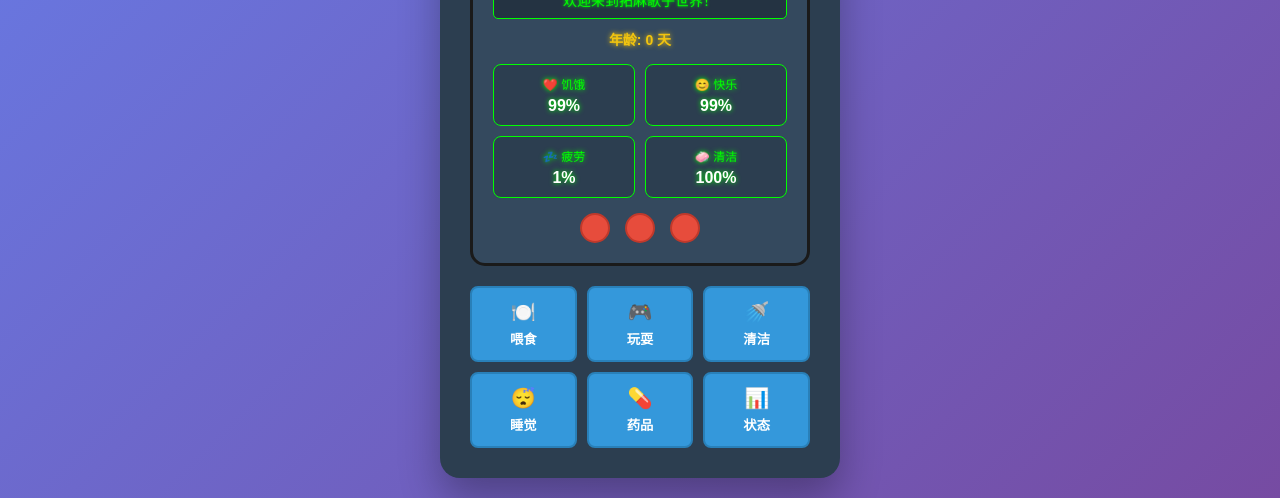
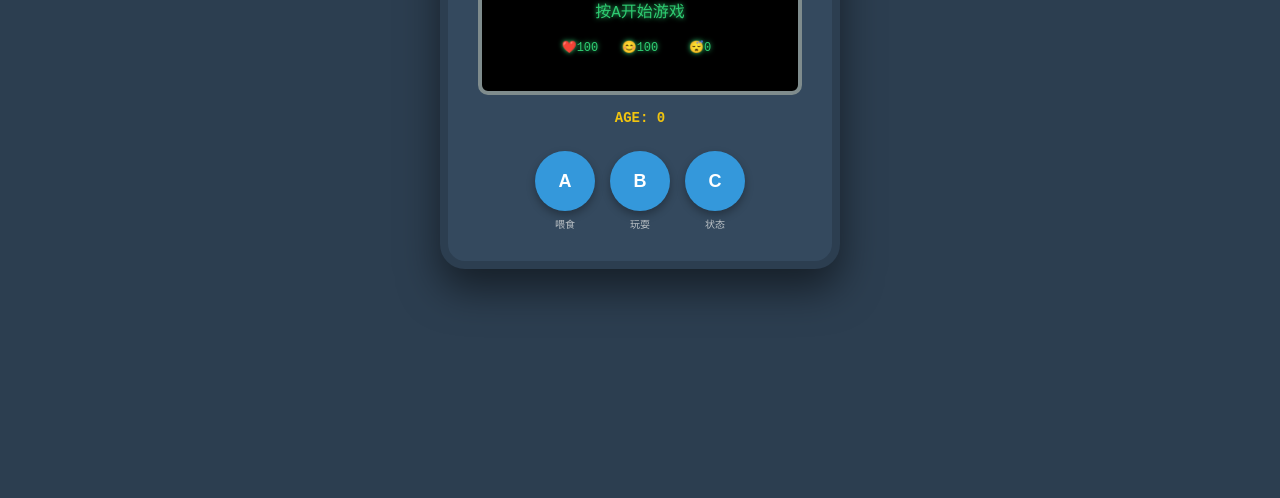
Before and after one commit to bitchen6/bitchen6.github.io, a plain HTML site: page tamagotchi-uni.html in a window 1280 px wide. Shown: the part 362-860 px from the top of the page. After the commit the page ends 800 px from the top, so only its background shows below. Drawn offline with Linux system fonts and the light colour scheme.

Commit message:
Enhance Tamagotchi Uni with more authentic features and better pixel graphics

```diff
--- a/tamagotchi-uni.html
+++ b/tamagotchi-uni.html
@@ -12,302 +12,221 @@
         }
 
         body {
-            font-family: 'Arial', sans-serif;
-            background: linear-gradient(135deg, #667eea, #764ba2);
+            font-family: 'Courier New', monospace;
+            background: #2c3e50;
             min-height: 100vh;
             display: flex;
             justify-content: center;
             align-items: center;
             padding: 20px;
+            color: #ecf0f1;
         }
 
-        .tamagotchi-container {
-            background: #2c3e50;
-            border-radius: 20px;
+        .tamagotchi-device {
+            background: #34495e;
+            border-radius: 25px;
             padding: 30px;
-            box-shadow: 0 20px 40px rgba(0,0,0,0.3);
+            box-shadow: 0 20px 40px rgba(0,0,0,0.5);
             text-align: center;
             max-width: 400px;
             width: 90%;
             position: relative;
-            overflow: hidden;
+            border: 8px solid #2c3e50;
         }
 
-        /* 复刻经典拓麻歌子设备外观 */
-        .tamagotchi-device {
-            background: #34495e;
-            border-radius: 15px;
-            padding: 20px;
-            margin-bottom: 20px;
-            position: relative;
-            border: 3px solid #1a1a1a;
+        .device-header {
+            background: #2c3e50;
+            padding: 10px;
+            border-radius: 15px 15px 0 0;
+            margin: -30px -30px 20px -30px;
+            font-weight: bold;
+            font-size: 18px;
         }
 
-        /* 经典圆形屏幕 */
         .screen-container {
             background: #000;
-            border-radius: 50%;
-            width: 200px;
-            height: 200px;
-            margin: 0 auto 15px;
+            border: 4px solid #7f8c8d;
+            border-radius: 10px;
+            padding: 20px;
+            margin: 10px 0;
+            height: 220px;
+            display: flex;
+            flex-direction: column;
+            justify-content: center;
+            align-items: center;
             position: relative;
             overflow: hidden;
-            border: 2px solid #fff;
             box-shadow: inset 0 0 20px rgba(0,0,0,0.8);
         }
 
-        /* 像素风格宠物显示 */
-        .pet-display {
-            position: absolute;
-            top: 50%;
-            left: 50%;
-            transform: translate(-50%, -50%);
-            font-size: 80px;
-            color: #0f0;
-            text-shadow: 0 0 10px #0f0, 0 0 20px #0f0;
-            filter: drop-shadow(0 0 5px #0f0);
+        .screen-content {
+            color: #2ecc71;
+            text-shadow: 0 0 5px #2ecc71;
+            font-size: 16px;
+            line-height: 1.4;
+            text-align: center;
+            min-height: 180px;
+            display: flex;
+            flex-direction: column;
+            justify-content: center;
+            align-items: center;
         }
 
-        /* 像素化效果 */
+        .pet-display {
+            font-size: 60px;
+            margin-bottom: 10px;
+            filter: drop-shadow(0 0 5px #2ecc71);
+        }
+
+        .stats-bar {
+            display: flex;
+            justify-content: space-between;
+            width: 100%;
+            margin-top: 10px;
+            font-size: 12px;
+        }
+
+        .stat-item {
+            background: rgba(0,0,0,0.5);
+            padding: 5px;
+            border-radius: 5px;
+            min-width: 60px;
+        }
+
+        .buttons-row {
+            display: flex;
+            justify-content: center;
+            gap: 15px;
+            margin-top: 25px;
+        }
+
+        .button {
+            background: #3498db;
+            color: white;
+            border: none;
+            width: 60px;
+            height: 60px;
+            border-radius: 50%;
+            cursor: pointer;
+            font-weight: bold;
+            font-size: 18px;
+            transition: all 0.2s ease;
+            box-shadow: 0 4px 8px rgba(0,0,0,0.3);
+            position: relative;
+        }
+
+        .button:hover {
+            background: #2980b9;
+            transform: translateY(-3px);
+            box-shadow: 0 6px 12px rgba(0,0,0,0.4);
+        }
+
+        .button:active {
+            transform: translateY(1px);
+            box-shadow: 0 2px 4px rgba(0,0,0,0.3);
+        }
+
+        .button-label {
+            font-size: 10px;
+            margin-top: 5px;
+            color: #bdc3c7;
+        }
+
+        .age-display {
+            color: #f1c40f;
+            font-size: 14px;
+            margin-top: 15px;
+            font-weight: bold;
+        }
+
+        /* 像素风格 */
         .pixel-art {
             image-rendering: pixelated;
             image-rendering: -moz-crisp-edges;
             image-rendering: crisp-edges;
         }
 
-        .stats-container {
-            display: grid;
-            grid-template-columns: repeat(2, 1fr);
-            gap: 10px;
-            margin: 15px 0;
-        }
-
-        .stat-item {
-            background: #2c3e50;
-            color: #0f0;
-            padding: 10px;
-            border-radius: 8px;
-            font-size: 12px;
-            border: 1px solid #0f0;
-            text-shadow: 0 0 5px #0f0;
-        }
-
-        .stat-value {
-            font-size: 16px;
-            font-weight: bold;
-            margin-top: 5px;
-            color: #fff;
-        }
-
-        .buttons-container {
-            display: grid;
-            grid-template-columns: repeat(3, 1fr);
-            gap: 10px;
-            margin-top: 20px;
-        }
-
-        .button {
-            background: #3498db;
-            color: white;
-            border: none;
-            padding: 12px;
-            border-radius: 8px;
-            cursor: pointer;
-            font-weight: bold;
-            transition: all 0.2s ease;
-            display: flex;
-            flex-direction: column;
-            align-items: center;
-            justify-content: center;
-            border: 2px solid #2980b9;
-        }
-
-        .button:hover {
-            background: #2980b9;
-            transform: translateY(-2px);
-            box-shadow: 0 4px 8px rgba(0,0,0,0.3);
-        }
-
-        .button:active {
-            transform: translateY(0);
-        }
-
-        .button-icon {
-            font-size: 20px;
-            margin-bottom: 5px;
-        }
-
-        .age-display {
-            color: #f1c40f;
-            font-size: 14px;
-            margin-top: 10px;
-            font-weight: bold;
-            text-shadow: 0 0 5px #f1c40f;
-        }
-
-        .message-display {
-            background: rgba(0,0,0,0.3);
-            color: #0f0;
-            padding: 8px;
-            border-radius: 5px;
-            font-size: 14px;
-            margin-top: 10px;
-            min-height: 20px;
-            border: 1px solid #0f0;
-            text-shadow: 0 0 3px #0f0;
-        }
-
         /* 动画效果 */
-        @keyframes bounce {
-            0%, 100% { transform: translate(-50%, -50%) translateY(0); }
-            50% { transform: translate(-50%, -50%) translateY(-10px); }
-        }
-
-        @keyframes spin {
-            0% { transform: translate(-50%, -50%) rotate(0deg); }
-            100% { transform: translate(-50%, -50%) rotate(360deg); }
+        @keyframes blink {
+            0%, 45%, 55%, 100% { opacity: 1; }
+            47.5%, 52.5% { opacity: 0.3; }
         }
 
         @keyframes pulse {
-            0%, 100% { opacity: 1; text-shadow: 0 0 10px #0f0; }
-            50% { opacity: 0.7; text-shadow: 0 0 5px #0f0; }
+            0%, 100% { text-shadow: 0 0 5px #2ecc71; }
+            50% { text-shadow: 0 0 15px #2ecc71, 0 0 20px #2ecc71; }
         }
 
-        .happy {
-            animation: bounce 0.5s ease;
+        .blinking {
+            animation: blink 3s infinite;
         }
 
-        .excited {
-            animation: spin 1s ease-in-out;
-        }
-
-        .sleeping {
+        .pulsing {
             animation: pulse 2s infinite;
-        }
-
-        /* 拓麻歌子经典像素字符 */
-        .tamagotchi-pixel {
-            font-family: 'Courier New', monospace;
-            font-size: 120px;
-            line-height: 1;
-            letter-spacing: -5px;
-            color: #0f0;
-            text-shadow: 0 0 10px #0f0;
         }
 
         /* 响应式设计 */
         @media (max-width: 480px) {
-            .tamagotchi-container {
+            .tamagotchi-device {
                 padding: 20px;
             }
 
             .screen-container {
-                width: 180px;
-                height: 180px;
+                height: 200px;
+                padding: 15px;
             }
 
-            .tamagotchi-pixel {
-                font-size: 100px;
-                letter-spacing: -4px;
+            .pet-display {
+                font-size: 50px;
             }
 
             .button {
-                padding: 10px;
-                font-size: 12px;
+                width: 50px;
+                height: 50px;
+                font-size: 16px;
             }
         }
 
-        /* 设备按钮样式 */
-        .device-buttons {
-            display: flex;
-            justify-content: center;
-            gap: 15px;
-            margin-top: 10px;
-        }
-
-        .device-button {
-            width: 30px;
-            height: 30px;
-            background: #e74c3c;
-            border-radius: 50%;
-            border: 2px solid #c0392b;
-            cursor: pointer;
-            transition: all 0.2s ease;
-        }
-
-        .device-button:hover {
-            background: #c0392b;
-            transform: scale(1.1);
+        /* 经典拓麻歌子像素字符 */
+        .classic-pet {
+            font-family: 'Courier New', monospace;
+            font-size: 40px;
+            line-height: 1;
+            letter-spacing: -2px;
         }
     </style>
 </head>
 <body>
-    <div class="tamagotchi-container">
-        <h2 style="color: #0f0; margin-bottom: 20px; text-shadow: 0 0 10px #0f0;">🥚 拓麻歌子 Uni</h2>
+    <div class="tamagotchi-device">
+        <div class="device-header">TAMAGOTCHI UNI</div>
 
-        <div class="tamagotchi-device">
         <div class="screen-container">
-                <div class="pet-display" id="petDisplay">
-                    <div class="tamagotchi-pixel" id="pixelPet">●</div>
+            <div class="screen-content" id="screenContent">
+                <div class="pet-display" id="petDisplay">🥚</div>
+                <div id="messageDisplay">按A开始游戏</div>
+                <div class="stats-bar">
+                    <div class="stat-item">❤️<span id="hungerValue">100</span></div>
+                    <div class="stat-item">😊<span id="happinessValue">100</span></div>
+                    <div class="stat-item">😴<span id="tirednessValue">0</span></div>
+                </div>
             </div>
         </div>
 
-            <div class="message-display" id="messageDisplay">欢迎来到拓麻歌子世界！</div>
+        <div class="age-display" id="ageDisplay">AGE: 0</div>
 
-            <div class="age-display" id="ageDisplay">年龄: 0 天</div>
-
-            <div class="stats-container">
-                <div class="stat-item">
-                    ❤️ 饥饿
-                    <div class="stat-value" id="hungerValue">100%</div>
+        <div class="buttons-row">
+            <div>
+                <button class="button" onclick="buttonA()">A</button>
+                <div class="button-label">喂食</div>
             </div>
-                <div class="stat-item">
-                    😊 快乐
-                    <div class="stat-value" id="happinessValue">100%</div>
+            <div>
+                <button class="button" onclick="buttonB()">B</button>
+                <div class="button-label">玩耍</div>
             </div>
-                <div class="stat-item">
-                    💤 疲劳
-                    <div class="stat-value" id="tirednessValue">0%</div>
+            <div>
+                <button class="button" onclick="buttonC()">C</button>
+                <div class="button-label">状态</div>
             </div>
-                <div class="stat-item">
-                    🧼 清洁
-                    <div class="stat-value" id="cleanlinessValue">100%</div>
-                </div>
-            </div>
-
-            <!-- 模拟设备按钮 -->
-            <div class="device-buttons">
-                <div class="device-button" onclick="checkStatus()" title="A按钮"></div>
-                <div class="device-button" onclick="feedPet()" title="B按钮"></div>
-                <div class="device-button" onclick="playWithPet()" title="C按钮"></div>
-            </div>
-        </div>
-
-        <div class="buttons-container">
-            <button class="button" onclick="feedPet()">
-                <div class="button-icon">🍽️</div>
-                喂食
-            </button>
-            <button class="button" onclick="playWithPet()">
-                <div class="button-icon">🎮</div>
-                玩耍
-            </button>
-            <button class="button" onclick="cleanPet()">
-                <div class="button-icon">🚿</div>
-                清洁
-            </button>
-            <button class="button" onclick="putToSleep()">
-                <div class="button-icon">😴</div>
-                睡觉
-            </button>
-            <button class="button" onclick="giveMedicine()">
-                <div class="button-icon">💊</div>
-                药品
-            </button>
-            <button class="button" onclick="checkStatus()">
-                <div class="button-icon">📊</div>
-                状态
-            </button>
         </div>
     </div>
 
@@ -317,232 +236,230 @@
             hunger: 100,
             happiness: 100,
             tiredness: 0,
-            cleanliness: 100,
             age: 0,
             isSleeping: false,
             isSick: false,
-            lastFed: Date.now(),
-            lastPlayed: Date.now(),
-            lastCleaned: Date.now()
+            gameStarted: false,
+            lastAction: Date.now()
         };
 
-        const pixelPet = document.getElementById('pixelPet');
+        const petDisplay = document.getElementById('petDisplay');
         const messageDisplay = document.getElementById('messageDisplay');
-        const ageDisplay = document.getElementById('ageDisplay');
+        const screenContent = document.getElementById('screenContent');
 
-        // 拓麻歌子经典像素字符映射（使用Unicode块字符）
-        const tamagotchiChars = {
-            egg: '●',           // 实心圆 - 蛋
-            baby: '☻',          // 微笑脸 - 婴儿
-            child: '☺',         // 笑脸 - 幼年
-            teen: '😐',         // 无表情 - 青少年
-            adult: '😊',        // 开心脸 - 成年
-            sick: '🤒',         // 生病
-            sleeping: '😴',     // 睡觉
-            happy: '😄',        // 非常开心
-            sad: '😢',          // 伤心
-            dead: '💀'          // 死亡
+        // 经典拓麻歌子像素字符映射
+        const classicPets = {
+            egg: '🥚',
+            baby: '🐣',
+            child: '🐥',
+            teen: '🐔',
+            adult: '🐓',
+            sick: '🤒',
+            sleeping: '😴',
+            happy: '😊',
+            sad: '😢'
         };
 
-        // 更新显示
-        function updateDisplay() {
-            // 更新数值显示
-            document.getElementById('hungerValue').textContent = Math.round(pet.hunger) + '%';
-            document.getElementById('happinessValue').textContent = Math.round(pet.happiness) + '%';
-            document.getElementById('tirednessValue').textContent = Math.round(pet.tiredness) + '%';
-            document.getElementById('cleanlinessValue').textContent = Math.round(pet.cleanliness) + '%';
-            document.getElementById('ageDisplay').textContent = `年龄: ${pet.age} 天`;
+        // 初始化显示
+        function initDisplay() {
+            updateStats();
+            if (!pet.gameStarted) {
+                messageDisplay.textContent = '按A开始游戏';
+                petDisplay.textContent = '🥚';
+            }
+        }
 
-            // 更新宠物表情
-            let char = tamagotchiChars.adult;
-            if (pet.age === 0) char = tamagotchiChars.egg;
-            else if (pet.age <= 2) char = tamagotchiChars.baby;
-            else if (pet.age <= 5) char = tamagotchiChars.child;
-            else if (pet.age <= 10) char = tamagotchiChars.teen;
+        // 更新统计显示
+        function updateStats() {
+            document.getElementById('hungerValue').textContent = Math.round(pet.hunger);
+            document.getElementById('happinessValue').textContent = Math.round(pet.happiness);
+            document.getElementById('tirednessValue').textContent = Math.round(pet.tiredness);
+            document.getElementById('ageDisplay').textContent = `AGE: ${pet.age}`;
+        }
 
-            if (pet.isSick) char = tamagotchiChars.sick;
-            else if (pet.isSleeping) char = tamagotchiChars.sleeping;
-            else if (pet.happiness > 80) char = tamagotchiChars.happy;
-            else if (pet.happiness < 30) char = tamagotchiChars.sad;
+        // 更新宠物显示
+        function updatePetDisplay() {
+            let emoji = classicPets.adult;
 
-            pixelPet.textContent = char;
-            pixelPet.className = 'tamagotchi-pixel';
+            if (!pet.gameStarted) {
+                emoji = classicPets.egg;
+            } else if (pet.age === 0) {
+                emoji = classicPets.baby;
+            } else if (pet.age <= 2) {
+                emoji = classicPets.child;
+            } else if (pet.age <= 5) {
+                emoji = classicPets.teen;
+            }
 
-            // 添加动画效果
-            if (pet.happiness > 80 && !pet.isSleeping && !pet.isSick) {
-                pixelPet.classList.add('happy');
+            if (pet.isSick) {
+                emoji = classicPets.sick;
             } else if (pet.isSleeping) {
-                pixelPet.classList.add('sleeping');
+                emoji = classicPets.sleeping;
+            } else if (pet.happiness > 80) {
+                emoji = classicPets.happy;
+            } else if (pet.happiness < 30) {
+                emoji = classicPets.sad;
             }
+
+            petDisplay.textContent = emoji;
+            petDisplay.className = 'pet-display blinking';
         }
 
         // 显示消息
         function showMessage(message) {
             messageDisplay.textContent = message;
+            messageDisplay.className = 'pulsing';
             setTimeout(() => {
-                if (messageDisplay.textContent === message) {
-                    messageDisplay.textContent = '';
-                }
-            }, 3000);
+                messageDisplay.className = '';
+            }, 2000);
         }
 
-        // 喂食
-        function feedPet() {
+        // 按钮A - 喂食/开始游戏
+        function buttonA() {
+            if (!pet.gameStarted) {
+                startGame();
+                return;
+            }
+
             if (pet.isSleeping) {
-                showMessage('😴 它在睡觉呢！');
+                showMessage('Zzz...');
                 return;
             }
 
             if (pet.hunger >= 100) {
-                showMessage('🍗 已经吃饱啦！');
+                showMessage('FULL!');
                 return;
             }
 
             pet.hunger = Math.min(100, pet.hunger + 25);
             pet.happiness = Math.min(100, pet.happiness + 10);
-            pet.cleanliness = Math.max(0, pet.cleanliness - 10);
-            pet.lastFed = Date.now();
-
-            showMessage('🍽️ 吃得好开心！');
-            updateDisplay();
+            pet.lastAction = Date.now();
+            showMessage('YUM!');
+            updateStats();
+            updatePetDisplay();
         }
 
-        // 玩耍
-        function playWithPet() {
+        // 按钮B - 玩耍
+        function buttonB() {
+            if (!pet.gameStarted) return;
+
             if (pet.isSleeping) {
-                showMessage('😴 它在睡觉呢！');
+                showMessage('Zzz...');
                 return;
             }
 
             if (pet.happiness >= 100) {
-                showMessage('🎉 已经很开心啦！');
+                showMessage('HAPPY!');
                 return;
             }
 
             pet.happiness = Math.min(100, pet.happiness + 20);
             pet.hunger = Math.max(0, pet.hunger - 15);
             pet.tiredness = Math.min(100, pet.tiredness + 15);
-            pet.lastPlayed = Date.now();
-
-            showMessage('🎮 玩得好开心！');
-            updateDisplay();
+            pet.lastAction = Date.now();
+            showMessage('PLAY!');
+            updateStats();
+            updatePetDisplay();
         }
 
-        // 清洁
-        function cleanPet() {
-            if (pet.isSleeping) {
-                showMessage('😴 它在睡觉呢！');
+        // 按钮C - 状态/清洁/药品
+        function buttonC() {
+            if (!pet.gameStarted) return;
+
+            if (pet.isSick) {
+                // 给药
+                pet.isSick = false;
+                pet.happiness = Math.min(100, pet.happiness + 10);
+                showMessage('CURED!');
+                updateStats();
+                updatePetDisplay();
                 return;
             }
 
-            if (pet.cleanliness >= 100) {
-                showMessage('✨ 已经很干净啦！');
-                return;
-            }
+            if (pet.tiredness > 70) {
+                // 睡觉
+                pet.isSleeping = true;
+                showMessage('SLEEP...');
+                updatePetDisplay();
 
-            pet.cleanliness = Math.min(100, pet.cleanliness + 30);
-            pet.happiness = Math.max(0, pet.happiness - 5);
-            pet.lastCleaned = Date.now();
-
-            showMessage('🚿 变得干干净净！');
-            updateDisplay();
-        }
-
-        // 睡觉
-        function putToSleep() {
-            if (pet.tiredness <= 20) {
-                showMessage('😴 还不困呢！');
-                return;
-            }
-
-            pet.isSleeping = true;
-            showMessage('💤 开始睡觉了...');
-            updateDisplay();
-
-            // 模拟睡眠时间
                 setTimeout(() => {
                     pet.isSleeping = false;
                     pet.tiredness = Math.max(0, pet.tiredness - 50);
                     pet.hunger = Math.max(0, pet.hunger - 20);
-                showMessage('🌞 醒来啦！');
-                updateDisplay();
-            }, 5000); // 5秒模拟睡眠
-        }
-
-        // 给药
-        function giveMedicine() {
-            if (!pet.isSick) {
-                showMessage('💊 没有生病，不需要吃药！');
+                    showMessage('WAKE!');
+                    updateStats();
+                    updatePetDisplay();
+                }, 5000);
                 return;
             }
 
-            pet.isSick = false;
-            pet.happiness = Math.min(100, pet.happiness + 10);
-            showMessage('🏥 病好啦！');
-            updateDisplay();
+            // 显示状态
+            let status = '';
+            if (pet.hunger < 30) status += 'HUNGRY ';
+            if (pet.happiness < 30) status += 'SAD ';
+            if (pet.tiredness > 70) status += 'TIRED ';
+
+            if (status === '') {
+                showMessage('OK!');
+            } else {
+                showMessage(status.trim());
+            }
         }
 
-        // 检查状态
-        function checkStatus() {
-            let status = '';
-            if (pet.hunger < 30) status += '⚠️ 饿了 ';
-            if (pet.happiness < 30) status += '😢 不开心 ';
-            if (pet.tiredness > 70) status += '😴 很累 ';
-            if (pet.cleanliness < 30) status += '💩 脏了 ';
-            if (pet.isSick) status += '🤒 生病了 ';
-
-            if (status === '') {
-                showMessage('✅ 一切正常！');
-            } else {
-                showMessage(status);
-            }
+        // 开始游戏
+        function startGame() {
+            pet.gameStarted = true;
+            pet.age = 0;
+            showMessage('HI!');
+            updateStats();
+            updatePetDisplay();
         }
 
         // 自然衰减和成长
         setInterval(() => {
-            if (pet.isSleeping) return;
+            if (!pet.gameStarted || pet.isSleeping) return;
 
             // 自然衰减
             pet.hunger = Math.max(0, pet.hunger - 0.5);
             pet.happiness = Math.max(0, pet.happiness - 0.3);
             pet.tiredness = Math.min(100, pet.tiredness + 0.4);
-            pet.cleanliness = Math.max(0, pet.cleanliness - 0.2);
 
             // 随机生病
             if (!pet.isSick && Math.random() < 0.001) {
                 pet.isSick = true;
-                showMessage('🤒 生病了！快给它吃药！');
+                showMessage('SICK!');
+                updatePetDisplay();
             }
 
             // 年龄增长（每30秒增加1天）
-            if (Date.now() - pet.lastFed > 30000) {
+            if (Date.now() - pet.lastAction > 30000) {
                 pet.age++;
-                pet.lastFed = Date.now();
-                showMessage(`🎂 宠物长大啦！现在${pet.age}天了`);
+                pet.lastAction = Date.now();
+                showMessage(`AGE ${pet.age}!`);
+                updateStats();
+                updatePetDisplay();
             }
 
-            updateDisplay();
+            updateStats();
+            updatePetDisplay();
 
             // 检查死亡条件
             if (pet.hunger <= 0 || pet.happiness <= 0) {
-                pixelPet.textContent = tamagotchiChars.dead;
-                showMessage('💔 宠物去世了... 刷新页面重新开始吧');
-                clearInterval(this);
+                petDisplay.textContent = '💀';
+                showMessage('RIP...');
+                pet.gameStarted = false;
             }
         }, 2000);
 
+        // 键盘支持
+        document.addEventListener('keydown', (e) => {
+            if (e.key === 'a' || e.key === 'A') buttonA();
+            if (e.key === 'b' || e.key === 'B') buttonB();
+            if (e.key === 'c' || e.key === 'C') buttonC();
+        });
+
         // 初始化
-        updateDisplay();
-
-        // 键盘快捷键支持
-        document.addEventListener('keydown', (e) => {
-            if (e.key === 'f' || e.key === 'F') feedPet();
-            if (e.key === 'p' || e.key === 'P') playWithPet();
-            if (e.key === 'c' || e.key === 'C') cleanPet();
-            if (e.key === 's' || e.key === 'S') putToSleep();
-            if (e.key === 'm' || e.key === 'M') giveMedicine();
-            if (e.key === 'i' || e.key === 'I') checkStatus();
-        });
+        initDisplay();
     </script>
 </body>
 </html>
```
Lines whose indentation alone changed are shown as unchanged.
